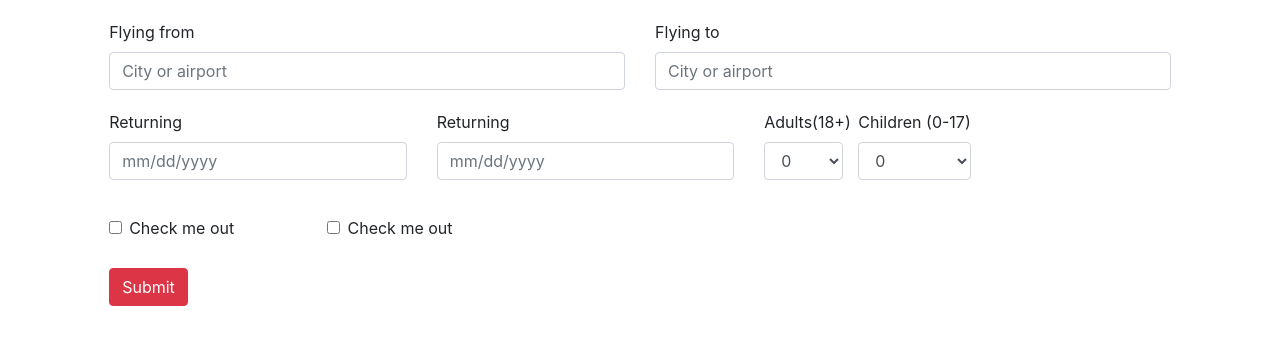
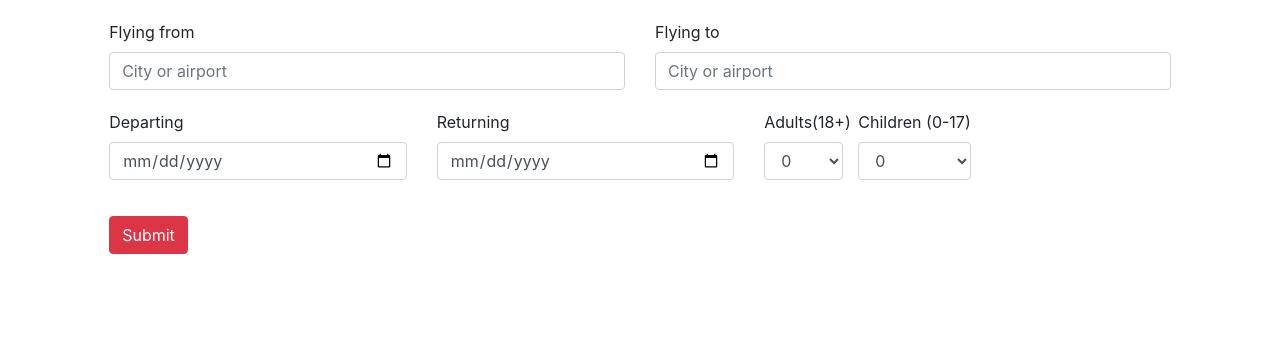
Before and after one commit to pakjoonhee/CheapFlights, a React (Create React App) app: page / in a window 1280 px wide. Shown: the top 344 px of the page. Built offline with nearby package versions, Linux system fonts and the light colour scheme.

Commit message:
just have to fix the dropdown

```diff
--- a/src/containers/AirplaneForm/AirplaneForm.js
+++ b/src/containers/AirplaneForm/AirplaneForm.js
@@ -8,9 +8,8 @@ class AirplaneForm extends Component {
       flyingTo: "",
       departing: "",
       returning: "",
-      Rooms: "",
-      Adults: "",
-      Children: "",
+      adults: "",
+      children: "",
       addAFlight: "",
       addACar: ""
   }
@@ -30,7 +29,7 @@ class AirplaneForm extends Component {
   }
 
   dataHandler = (e) => {
-
+    console.log(this.state)
   }
 
   render () {
@@ -57,16 +56,18 @@ class AirplaneForm extends Component {
 
         <Row>
           <Col sm={{ size: 3, offset: 1 }}>
-            <Label>Returning</Label>
+            <Label>Departing</Label>
             <Input
-              name="returning"
+              type="date"
+              name="departing"
               placeHolder="mm/dd/yyyy"
-              value={this.state.returning}
+              value={this.state.departing}
               onChange={e => this.change(e)} />
           </Col>
           <Col sm={{ size: 3 }}>
             <Label>Returning</Label>
             <Input
+              type="date"
               name="returning"
               placeHolder="mm/dd/yyyy"
               value={this.state.returning}
@@ -75,7 +76,11 @@ class AirplaneForm extends Component {
           <Col xs="1">
             <FormGroup>
               <Label>Adults(18+)</Label>
-              <Input type="select" name="select" id="exampleSelect">
+              <Input
+                type="select"
+                name="adults"
+                value={this.state.adults}
+                onChange={e => this.change(e)}>
                 {this.numberOptions()}
               </Input>
             </FormGroup>
@@ -83,14 +88,18 @@ class AirplaneForm extends Component {
           <Col xs="1.5">
             <FormGroup>
               <Label>Children (0-17)</Label>
-              <Input type="select" name="select" id="exampleSelect">
+              <Input
+                type="select"
+                name="children"
+                value={this.state.children}
+                onChange={e => this.change(e)}>
                 {this.numberOptions()}
               </Input>
             </FormGroup>
           </Col>
         </Row>
 
-        <Row>
+        {/* <Row>
           <Col sm={{ size: 2, offset: 1 }}>
             <FormGroup check>
               <Label>
@@ -107,7 +116,7 @@ class AirplaneForm extends Component {
               </Label>
             </FormGroup>
           </Col>
-        </Row>
+        </Row> */}
 
         <Row>
           <Col sm={{ size: 2, offset: 1 }}>
```
